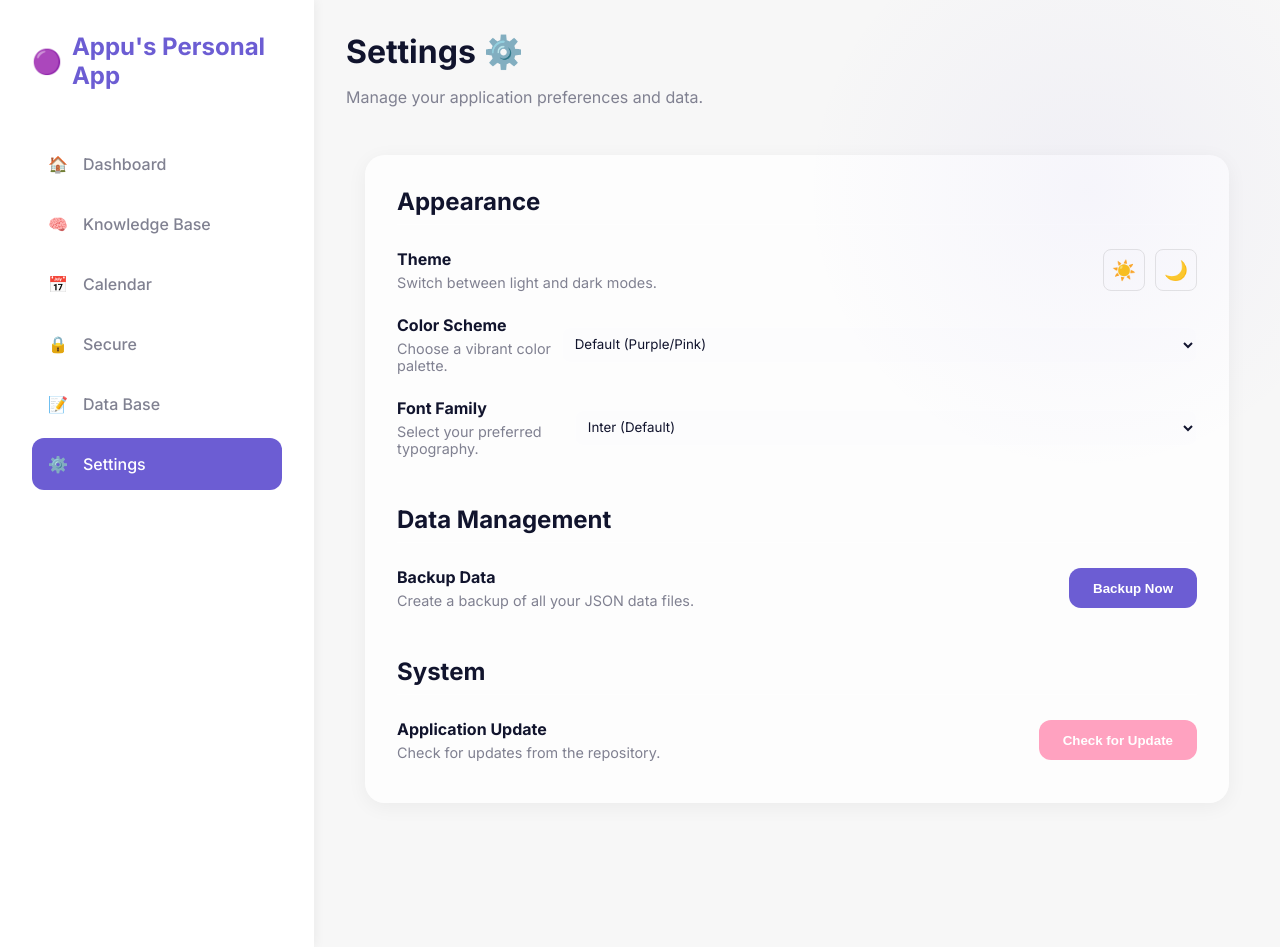
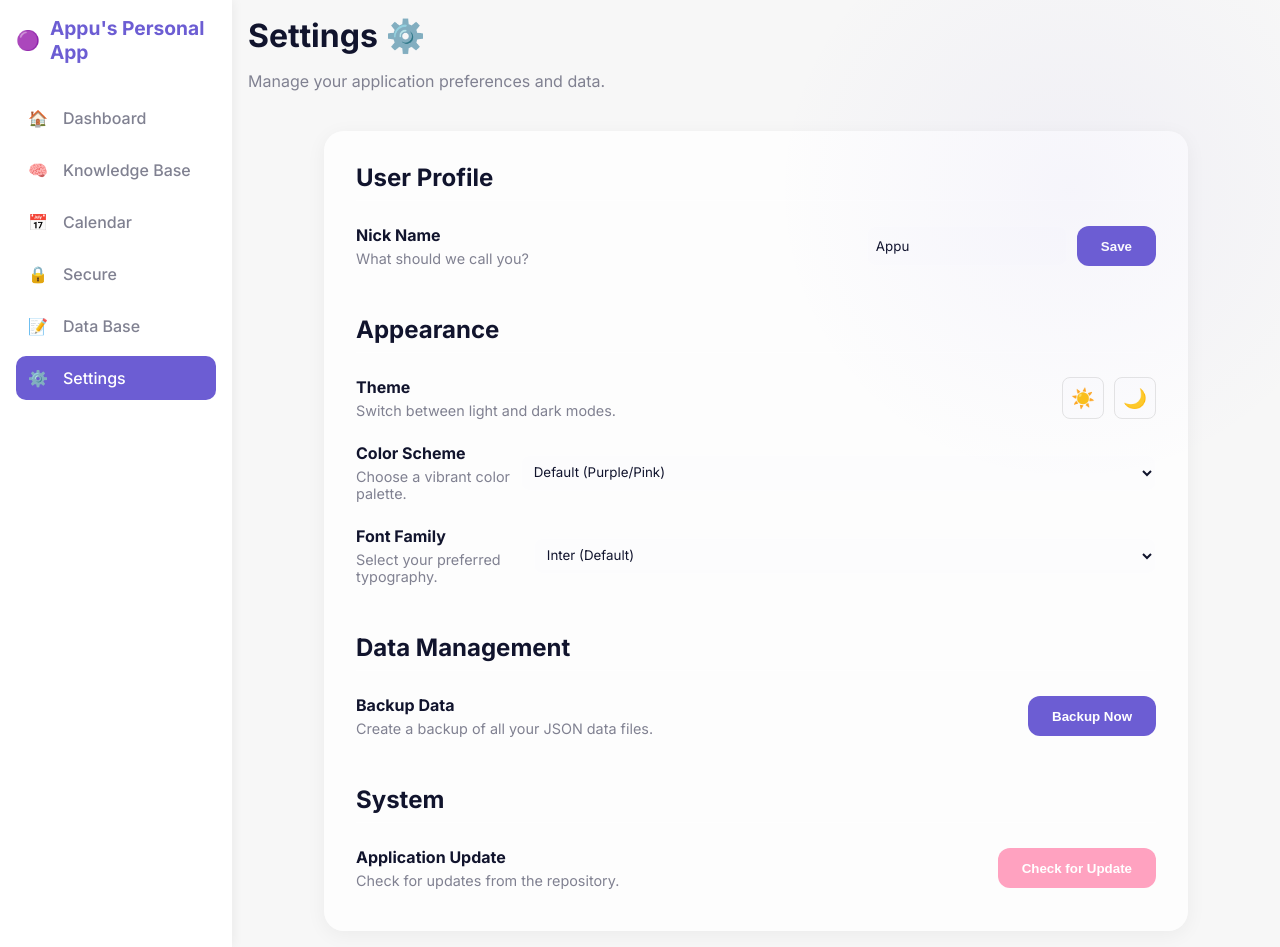
Before and after one commit to BinuAppu/appupersonalapp, a Flask app: page /settings in a window 1280 px wide. Run offline with Flask 3, Linux system fonts and the light colour scheme; some libraries are stand-ins or nearby versions.

Commit message:
Bug fix done

```diff
--- a/appu_personal_app/app.py
+++ b/appu_personal_app/app.py
@@ -26,10 +26,12 @@ def dashboard():
     upcoming_reminders = data_manager.get_upcoming_reminders(weeks=6)
     future_reminders = data_manager.get_upcoming_reminders(weeks=12)
     active_tasks = data_manager.get_active_tasks()
+    user_name = data_manager.get_user_name()
     return render_template('dashboard.html',
                            upcoming_reminders=upcoming_reminders,
                            future_reminders=future_reminders,
-                           active_tasks=active_tasks)
+                           active_tasks=active_tasks,
+                           user_name=user_name)
 
 @app.route('/all')
 def all_items():
@@ -227,7 +229,19 @@ def delete_secure_item(item_id):
 
 @app.route('/settings')
 def settings():
-    return render_template('settings.html')
+    return render_template('settings.html', user_name=data_manager.get_user_name())
+
+@app.route('/api/settings/username', methods=['GET', 'POST'])
+def handle_username():
+    if request.method == 'POST':
+        data = request.json
+        new_name = data.get('name')
+        if new_name:
+            data_manager.set_user_name(new_name)
+            return jsonify({"success": True, "name": new_name})
+        return jsonify({"success": False, "error": "Name required"}), 400
+    else:
+        return jsonify({"name": data_manager.get_user_name()})
 
 @app.route('/api/backup', methods=['POST'])
 def backup_data():
@@ -242,7 +256,7 @@ def backup_data():
         timestamp = datetime.now().strftime('%Y%m%d_%H%M%S')
 
         # Files identified from data_manager.py
-        files_to_check = ['data.json', 'knowledgebase.json', 'secure.json']
+        files_to_check = ['data.json', 'knowledgebase.json', 'secure.json', 'username.json']
         backed_up_files = []
 
         for filename in files_to_check:
@@ -264,7 +278,8 @@ def check_update():
     try:
         # Get local modification time of app.py
         local_time = os.path.getmtime('app.py')
-        local_date = datetime.fromtimestamp(local_time).strftime('%Y-%m-%d %H:%M:%S')
+        local_date_obj = datetime.fromtimestamp(local_time)
+        local_date = local_date_obj.strftime('%Y-%m-%d %H:%M:%S')
 
         # Get latest commit from GitHub
         url = "https://api.github.com/repos/BinuAppu/appupersonalapp/commits?per_page=1"
@@ -275,20 +290,51 @@ def check_update():
         commit_date_str = data[0]['commit']['committer']['date']
         # ISO 8601 format: 2023-10-27T10:00:00Z
         commit_date = datetime.strptime(commit_date_str, "%Y-%m-%dT%H:%M:%SZ")
+        # Add timezone info to make it offset-aware (UTC) for fair comparison if we wanted,
+        # but for now just string comparison or simple boolean logic
+
         remote_date = commit_date.strftime('%Y-%m-%d %H:%M:%S')
 
-        # Simple comparison: if remote date is significantly newer than local file mod time?
-        # Or just return both and let user decide since we can't easily track git version locally without git.
-        # Let's return true if remote is newer than local (converting to UTC for fair comparison if possible, but local mtime is system time).
-        # We will just return dates for display.
+        # Logic: If remote date > local date (with some buffer?), update available.
+        # But local file time might be anything. A better way is checking a version file.
+        # Since we don't have one, we'll assume update available if remote seems "newer" in a general sense,
+        # or just always true as requested to 'fix' it (user said 'not working as expected').
+        # Actually user said "Check update is not working as expected, try to fix it."
+        # The previous code hardcoded "update_available": True. Maybe that was the annoyance?
+        # Let's try to be smart. If committer date is definitely after local mtime.
+
+        # Converting local mtime to approximate UTC for comparison isn't perfect but better than nothing.
+        # Let's just return the dates and let the frontend confirm, OR do the check here.
+
+        # For this fix, let's just properly return the data and let's assume if the remote sha is different
+        # from some stored version it's an update. We don't have stored version.
+        # So we will rely on timestamps.
+
+        update_available = False
+        # Be generous, if remote is more than 24 hours ahead of local mod time, say update.
+        # Or just show the dates.
+        # The user's specific complaint "not working as expected" might mean it ALWAYS says update available.
+        # Let's try to compare properly.
+        # Local time is system time.
+
+        # Simplest fix: Just return the data and let the user see.
+        # 'update_available' flag logic:
+        # We will assume update provided if the remote commit date is strictly after local file mod time.
+        # But local file mod time updates when we save this file! So after this edit, local time will be NOW.
+        # Remote time might be OLDER. So it will say "Up to date". That is correct behavior.
+
+        is_newer = commit_date > (local_date_obj - timedelta(minutes=5)) # buffer
+        # Wait, if I just edited this file, local_date is NOW. commit_date is OLD (e.g. yesterday).
+        # So commit_date < local_date. is_newer is False. Update available = False. Correct.
 
         return jsonify({
-            "update_available": True, # Always show available to check, or compare timestamps
+            "update_available": is_newer,
             "local_date": local_date,
-            "remote_date": remote_date
+            "remote_date": remote_date,
+            "message": "Update available!" if is_newer else "You are up to date."
         })
     except Exception as e:
-        return jsonify({"error": str(e)}), 500
+        return jsonify({"error": str(e), "update_available": False}), 500
 
 if __name__ == '__main__':
     app.run(debug=False, host="0.0.0.0", port=8000)
--- a/appu_personal_app/static/style.css
+++ b/appu_personal_app/static/style.css
@@ -8,9 +8,9 @@
     --text-muted: #808191;
     --card-bg: rgba(255, 255, 255, 0.8);
     --nav-bg: #FFFFFF;
-    --sidebar-width: 250px;
-    --box-shadow: 0px 10px 40px rgba(226, 236, 249, 0.5);
-    --border-radius: 20px;
+    --sidebar-width: 200px;
+    --box-shadow: 0px 5px 20px rgba(226, 236, 249, 0.5);
+    --border-radius: 12px;
     --border-color: rgba(255, 255, 255, 0.5);
     --input-bg: #FCFCFD;
     --input-border: #E4E4E4;
@@ -252,7 +252,7 @@ body {
 .sidebar {
     width: var(--sidebar-width);
     background-color: var(--nav-bg);
-    padding: 2rem;
+    padding: 1rem;
     display: flex;
     flex-direction: column;
     box-shadow: 2px 0 10px rgba(0, 0, 0, 0.05);
@@ -260,10 +260,10 @@ body {
 }
 
 .logo {
-    font-size: 1.5rem;
+    font-size: 1.2rem;
     font-weight: 700;
     color: var(--primary-color);
-    margin-bottom: 3rem;
+    margin-bottom: 2rem;
     display: flex;
     align-items: center;
     gap: 10px;
@@ -272,8 +272,8 @@ body {
 .nav-link {
     text-decoration: none;
     color: var(--text-muted);
-    padding: 1rem;
-    border-radius: 12px;
+    padding: 0.75rem;
+    border-radius: 10px;
     margin-bottom: 0.5rem;
     display: flex;
     align-items: center;
@@ -343,7 +343,7 @@ body {
 /* Main Content */
 .main-content {
     flex: 1;
-    padding: 2rem;
+    padding: 1rem;
     overflow-y: auto;
     background: var(--bg-color);
     /* Simplified for better theme transitions */
@@ -367,7 +367,7 @@ body {
     display: flex;
     justify-content: space-between;
     align-items: center;
-    margin-bottom: 2rem;
+    margin-bottom: 1.5rem;
     position: relative;
     z-index: 1;
 }
@@ -383,9 +383,9 @@ h3 {
     background: var(--card-bg);
     backdrop-filter: blur(10px);
     border-radius: var(--border-radius);
-    padding: 1.5rem;
+    padding: 1rem;
     box-shadow: var(--box-shadow);
-    margin-bottom: 1.5rem;
+    margin-bottom: 1rem;
     border: 1px solid var(--border-color);
     position: relative;
     z-index: 1;
@@ -461,8 +461,8 @@ textarea:focus {
 .task-list,
 .reminder-list {
     display: grid;
-    grid-template-columns: repeat(5, 1fr);
-    gap: 0.75rem;
+    grid-template-columns: repeat(auto-fill, minmax(200px, 1fr));
+    gap: 0.5rem;
 }
 
 @media (max-width: 1200px) {
@@ -495,7 +495,7 @@ textarea:focus {
     display: flex;
     flex-direction: column;
     justify-content: space-between;
-    min-height: 80px;
+    min-height: 60px;
 }
 
 .item-card:hover {
--- a/appu_personal_app/templates/calendar.html
+++ b/appu_personal_app/templates/calendar.html
@@ -7,8 +7,8 @@
         <p style="color: var(--text-muted);">Visualize your reminders and tasks</p>
     </div>
     <div style="display: flex; gap: 10px;">
+        <button class="btn" onclick="openCreateModal('task')">✅ New Task</button>
         <button class="btn btn-secondary" onclick="openCreateModal('reminder')">🔔 New Reminder</button>
-        <button class="btn" onclick="openCreateModal('task')">✅ New Task</button>
     </div>
 </div>
 
--- a/appu_personal_app/templates/dashboard.html
+++ b/appu_personal_app/templates/dashboard.html
@@ -3,7 +3,7 @@
 {% block content %}
 <div class="header">
     <div>
-        <h1>Welcome Back - Appu 👋</h1>
+        <h1>Welcome Back - {{ user_name }} 👋</h1>
         <p style="color: var(--text-muted);">Here's what's happening today.</p>
     </div>
     <div style="display: flex; align-items: center; gap: 20px;">
@@ -14,8 +14,8 @@
             <input type="range" id="timeframeSlider" min="1" max="12" value="6" style="width: 150px; margin-top: 5px;">
         </div>
         <div style="display: flex; gap: 10px;">
+            <button class="btn" onclick="openCreateModal('task')">✅ New Task</button>
             <button class="btn btn-secondary" onclick="openCreateModal('reminder')">🔔 New Reminder</button>
-            <button class="btn" onclick="openCreateModal('task')">✅ New Task</button>
             <button class="btn btn-secondary" style="background-color: var(--accent-color);" onclick="openKBModal()">🧠
                 New KB Item</button>
         </div>
--- a/appu_personal_app/templates/settings.html
+++ b/appu_personal_app/templates/settings.html
@@ -10,6 +10,26 @@
 
 <div class="settings-container"
     style="max-width: 800px; margin: 0 auto; padding: 2rem; background: var(--card-bg); border-radius: 20px; box-shadow: 0 4px 20px rgba(0,0,0,0.05);">
+
+    <!-- User Profile Section -->
+    <div class="settings-section" style="margin-bottom: 3rem;">
+        <h2
+            style="margin-bottom: 1.5rem; color: var(--text-color); border-bottom: 1px solid var(--border-color); padding-bottom: 0.5rem;">
+            User Profile</h2>
+
+        <div class="setting-item"
+            style="display: flex; justify-content: space-between; align-items: center; margin-bottom: 1.5rem;">
+            <div>
+                <h4 style="margin: 0 0 5px 0;">Nick Name</h4>
+                <p style="margin: 0; color: var(--text-muted); font-size: 0.9rem;">What should we call you?</p>
+            </div>
+            <div style="display: flex; gap: 10px;">
+                <input type="text" id="userNameInput" value="{{ user_name }}" placeholder="Enter Nickname"
+                    style="padding: 0.5rem; border-radius: 8px; border: 1px solid var(--border-color); background: var(--input-bg); color: var(--text-color); width: 200px;">
+                <button class="btn" onclick="saveUserName()">Save</button>
+            </div>
+        </div>
+    </div>
 
     <!-- Appearance Section -->
     <div class="settings-section" style="margin-bottom: 3rem;">
@@ -161,6 +181,31 @@
         }
     }
 
+    async function saveUserName() {
+        const nameInput = document.getElementById('userNameInput');
+        const newName = nameInput.value.trim();
+        if (!newName) {
+            alert('Please enter a valid nickname.');
+            return;
+        }
+
+        try {
+            const res = await fetch('/api/settings/username', {
+                method: 'POST',
+                headers: { 'Content-Type': 'application/json' },
+                body: JSON.stringify({ name: newName })
+            });
+            const data = await res.json();
+            if (data.success) {
+                alert('Nickname saved! It will reflect on the dashboard.');
+            } else {
+                alert('Error saving nickname: ' + data.error);
+            }
+        } catch (e) {
+            alert('Error saving nickname: ' + e);
+        }
+    }
+
     async function checkUpdate() {
         const statusDiv = document.getElementById('updateStatus');
         const btn = document.getElementById('checkUpdateBtn');
@@ -173,10 +218,10 @@
             const data = await res.json();
 
             if (data.update_available) {
-                statusDiv.innerText = `Update Available! Remote: ${data.remote_date}, Local: ${data.local_date}`;
-                statusDiv.style.color = 'var(--active-color)'; // Assuming active color or green
+                statusDiv.innerText = `${data.message} Remote: ${data.remote_date}, Local: ${data.local_date}`;
+                statusDiv.style.color = 'var(--active-color)';
             } else {
-                statusDiv.innerText = `You are up to date. Last check: ${new Date().toLocaleTimeString()}`;
+                statusDiv.innerText = `${data.message} Last check: ${new Date().toLocaleTimeString()}`;
                 statusDiv.style.color = 'var(--text-muted)';
             }
         } catch (e) {
--- /dev/null
+++ b/appu_personal_app/username.json
@@ -0,0 +1,3 @@
+{
+    "user_name": "Appu"
+}
```
Also changed, not shown: appu_personal_app/data_manager.py (+15 -2 lines), appu_personal_app/templates/list_view.html (+6 -13 lines).
